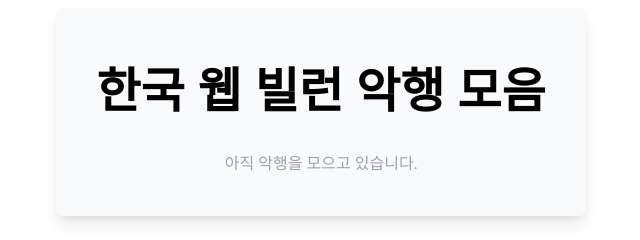
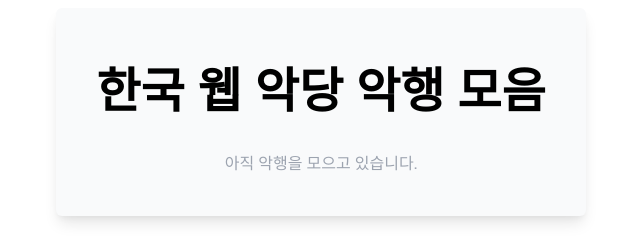
Before and after one commit to k-webvillain/webvillain.kr, a plain HTML site: page index.html in a window 1280 px wide. Shown: the part 264-504 px from the top of the page, 319-959 px from the left. Drawn offline with nearby package versions, Linux system fonts and the light colour scheme.

Commit message:
Rename myself

```diff
--- a/index.html
+++ b/index.html
@@ -3,7 +3,7 @@
 <head>
   <meta charset="utf-8" />
   <meta name="viewport" content="width=device-width, initial-scale=1.0">
-  <title>한국 웹 빌런</title>
+  <title>한국 웹 악당</title>
 
   <link href="https://unpkg.com/tailwindcss@^2/dist/tailwind.min.css" rel="stylesheet">
   <link rel="preconnect" href="https://fonts.googleapis.com">
@@ -14,7 +14,7 @@
 <body>
 <div class="flex flex-col items-center justify-center v-screen h-screen">
   <div class="flex flex-col p-10 rounded-md shadow-lg bg-gray-50 items-center">
-    <h1 class="text-5xl font-bold leading-normal my-2 text-center"><span>한국 웹 빌런</span> <span>악행 모음</span></h1>
+    <h1 class="text-5xl font-bold leading-normal my-2 text-center"><span>한국 웹 악당</span> <span>악행 모음</span></h1>
     <p class="text-gray-400 mt-4">아직 악행을 모으고 있습니다.</p>
   </div>
     <p class="text-gray-400 text-xs mt-8"><a href="https://twitter.com/K_WebVillain">@K_WebVillain</a></p>
```
